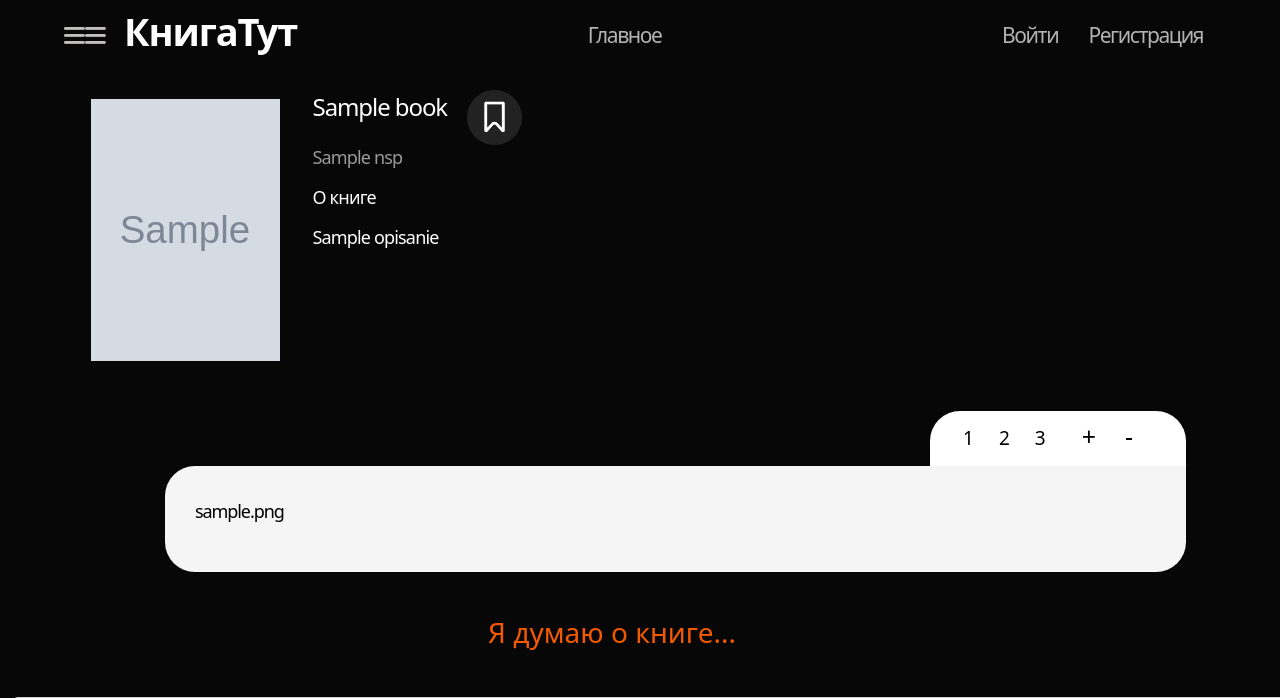
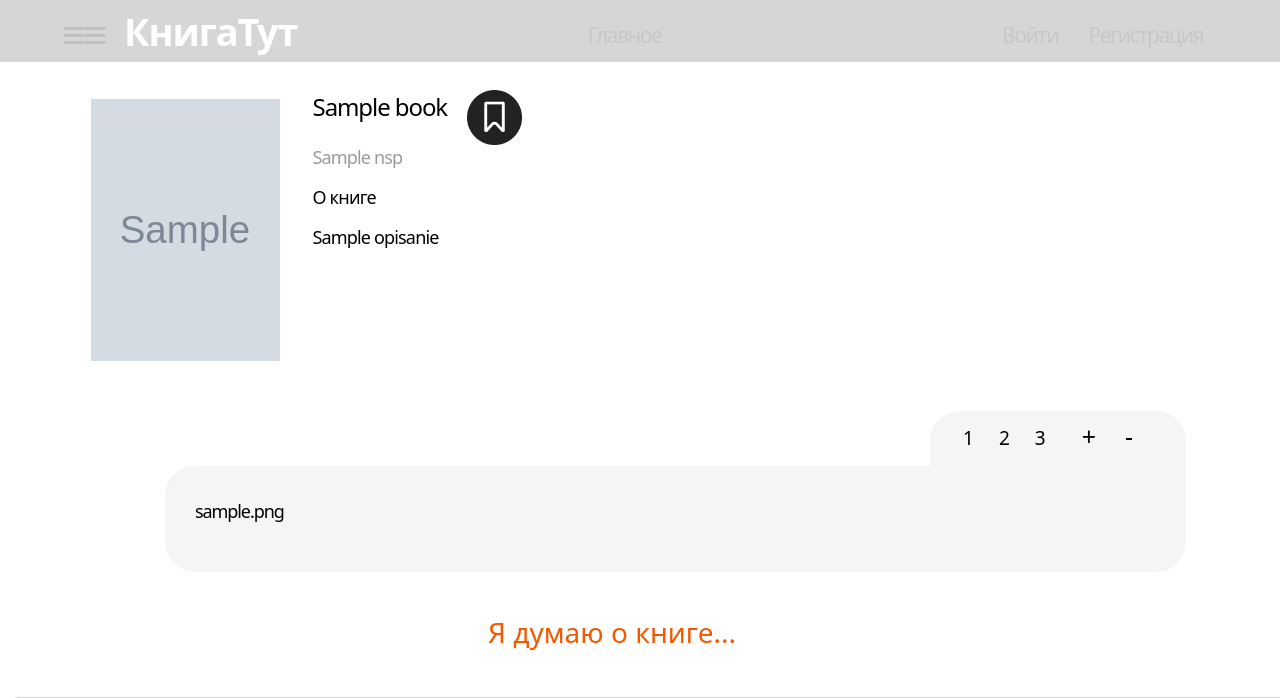
Before and after one commit to NikitaVladimirovich001/cite-books, a Yii app: template views/site/books.php in a window 1280 px wide; the page is wider, and only the part inside the window is pictured. Shown: the top 698 px of that part. Run offline with PHP 8.4 and a stand-in for Yii, Linux system fonts and the light colour scheme; the template is opened without the code that fills it: most values are stand-ins (such as "Sample title", 1, 10 or a date in 2020); grey boxes marked "Sample" are stand-in pictures; data that the repository does not hold is empty; some libraries are stand-ins or nearby versions.

Commit message:
Проблема со сменой темы

```diff
--- a/assets/AppAsset.php
+++ b/assets/AppAsset.php
@@ -21,7 +21,7 @@ class AppAsset extends AssetBundle
     public $baseUrl = '@web';
     public $css = [
         'css/site.css',
-        'css/light.css',
+//        'css/light.css',
     ];
     public $js = [
         'js/script.js',
--- a/views/layouts/main.php
+++ b/views/layouts/main.php
@@ -38,7 +38,7 @@ $this->registerLinkTag(['rel' => 'icon', 'type' => 'image/x-icon', 'href' => Yii
     <meta name="msapplication-TileColor" content="#da532c">
     <meta name="theme-color" content="#ffffff">
 
-    <link rel="stylesheet" href="<?= Yii::$app->request->baseUrl ?>/css/site.css" id="theme">
+    <link rel="stylesheet" href="" id="theme">
 </head>
 <body>
 <?php $this->beginBody() ?>
@@ -46,11 +46,28 @@ $this->registerLinkTag(['rel' => 'icon', 'type' => 'image/x-icon', 'href' => Yii
 <header>
     <div class="navbar-container">
         <div class="block-1">
-            <img src="image/menu.png" alt="" class="navbar-menu">
-            <img src="../image/menu.png" alt="" class="navbar-menu">
-            <div class="navbar-logo">
-                <a href="<?= Yii::$app->homeUrl ?>"><div class="logo">КнигаТут</div></a>
+<!--            <img src="image/menu.png" alt="" class="navbar-menu">-->
+<!--            <img src="../image/menu.png" alt="" class="navbar-menu" id="btn_menu">-->
+
+            <button id="btn_menu" class="btn_menu">
+                <div class="wrap-logo-and-menu">
+                    <img src="image/menu.png" alt="" class="navbar-menu">
+                    <img src="../image/menu.png" alt="" class="navbar-menu" id="btn_menu">
+                    <div class="navbar-logo">
+                        <a href="<?= Yii::$app->homeUrl ?>"><div class="logo">КнигаТут</div></a>
+                    </div>
+                </div>
+            </button>
+
+            <div class="modal" id="modal">
+                <div class="modal_content">
+                    <div class="model_content_smena">
+                        <button id="switchMode" class="modal_content_button"><img src="image/dark.png" class="modal_content_img_dark"><p class="modal_content_text">Смена темы</p></button>
+                    </div>
+                </div>
             </div>
+
+
         </div>
         <div class="block-2">
             <ul class="navbar-ul">
@@ -61,7 +78,6 @@ $this->registerLinkTag(['rel' => 'icon', 'type' => 'image/x-icon', 'href' => Yii
                 <?php if (!Yii::$app->user->isGuest): ?>
                     <li class="navbar-li"><a href="<?= Yii::$app->homeUrl ?>">Главное</a></li>
                     <li class="navbar-li"><a href="<?= Url::to(['/site/my']) ?>">Моё</a></li>
-                    <button id="switchMode">смена</button>
                     <li class="navbar-li"><a href="<?= Url::to(['/site/category']) ?>">Категории</a></li>
                     <!--                    <img src="image/search.png" alt="" class="search"-->
                 <?php endif; ?>
--- a/web/css/light.css
+++ b/web/css/light.css
@@ -10,7 +10,7 @@ p {
 }
 
 h1, h2, h3, h4 {
-    color: #FFF;
+    color: #000;;
 }
 
 a {
@@ -30,6 +30,7 @@ a {
     padding-right: 5%;
     padding-left: 5%;
     justify-content: space-between;
+    background: #00000029;
 }
 
 
@@ -161,6 +162,7 @@ a {
 }
 
 .slider-p {
+    color: black;
     width: 512px;
     height: 72px;
     text-align: center;
@@ -325,7 +327,7 @@ a {
 }
 
 .opisanie-p {
-    color: #ffff;
+    color: #000;
     font-size: 17px;
     font-style: inherit;
     font-weight: 400;
@@ -410,7 +412,7 @@ a {
 }
 
 .title {
-    color: #FFF;
+    color: #000;
     font-size: 24px;
     font-style: normal;
     font-weight: 400;
@@ -428,7 +430,7 @@ a {
 }
 
 .books-podrob {
-    color: #FFF;
+    color: #000;
     font-size: 18px;
     font-style: normal;
     font-weight: 400;
@@ -439,7 +441,7 @@ a {
 .books-opisanie {
     width: 936px;
     min-height: 170px;
-    color: #FFF;
+    color: #000;
     font-size: 18px;
     font-style: normal;
     font-weight: 400;
@@ -494,7 +496,7 @@ a {
 .block_change_text_size {
     width: 256px;
     height: 55px;
-    background: white;
+    background: #f5f5f5;;
     border-radius: 30px 30px 0px 0px;
     padding-top: 13px;
     padding-bottom: 13px;
@@ -607,6 +609,7 @@ a {
 
 .user-p {
     font-size: 19px;
+    color: #000000;
 }
 
 .proposal-text-h {
--- a/web/css/site.css
+++ b/web/css/site.css
@@ -30,6 +30,7 @@ a {
     padding-right: 5%;
     padding-left: 5%;
     justify-content: space-between;
+    background: none;
 }
 
 
@@ -96,13 +97,64 @@ a {
     line-height: normal;
     letter-spacing: -1.14px;
     margin-left: 18px;
+    z-index: 1;
+}
+
+.navbar-logo {
+    z-index: 1;
 }
 
 .navbar-menu {
     margin-top: 8px;
+    z-index: 1;
+}
+
+.modal {
+    width: 247px;
+    height: 255px;
+    background: #222;;
+    margin-left: 47px;
+    margin-top: 0px;
+    border-radius: 0px 0px 30px 30px;
+    z-index: 0;
+    padding-right: 26px;
+    padding-left: 26px;
+    padding-top: 70px;
+}
+
+.modal_content_button {
+    border: none;
+    background: none;
+    padding: 0;
+    cursor: pointer;
+    display: flex;
+    align-items: center;
+    justify-content: center;
+}
+
+.btn_menu {
+    border: none;
+    background: none;
+    padding: 0;
+    cursor: pointer;
+}
+
+.modal_content_img_dark {
+    width: 40px
+}
+
+.modal_content_text {
+    margin-top: 12px;
+    margin-left: 12px;
 }
 
 .block-1 {
+    display: flex;
+    justify-content: space-between;
+    align-items: center;
+}
+
+.wrap-logo-and-menu {
     display: flex;
     justify-content: space-between;
     align-items: center;
@@ -161,6 +213,7 @@ a {
 }
 
 .slider-p {
+    color: #FFFF;
     width: 512px;
     height: 72px;
     text-align: center;
--- a/web/js/script.js
+++ b/web/js/script.js
@@ -1,11 +1,60 @@
-let switchMode = document.getElementById("switchMode");
+document.addEventListener("DOMContentLoaded", function () {
+    // Проверяю, есть ли 'theme' в локальном хранилище
+    let savedTheme = localStorage.getItem("theme");
 
-switchMode.onclick = function () {
-    let theme = document.getElementById("theme");
+    // Если есть, применяем это значение, иначе по умолчанию используем светлую тему
+    if (savedTheme) {
+        document.getElementById("theme").href = savedTheme;
+    } else {
+        document.getElementById("theme").href = "css/light.css"; // Путь к светлой теме
+    }
 
-    if(theme.getAttribute("href") == "css/light.css") {
-        theme.href = 'css/site.css';
-    } else {
-        theme.href = 'css/light.css';
+    let switchMode = document.getElementById("switchMode");
+
+    switchMode.onclick = function () {
+        let theme = document.getElementById("theme");
+
+        // Переключаем тему
+        if (theme.getAttribute("href") === "css/light.css") {
+            theme.href = 'css/site.css'; // Путь к темной теме
+        } else {
+            theme.href = 'css/light.css'; // Путь к светлой теме
+        }
+
+        // Сохраняем выбранную тему в localStorage
+        localStorage.setItem("theme", theme.href);
+    };
+});
+
+
+// кнопка для отоброжение и удаления модального окна
+const modal = document.getElementById("modal");
+const btn_menu = document.getElementById("btn_menu");
+
+let isModalOpened = false;
+
+function openModal() {
+    modal.style.display = "flex";
+    isModalOpened = true;
+}
+
+function closeModal() {
+    if (!isCursorOnModal) {
+        modal.style.display = "none";
+        isModalOpened = false;
     }
 }
+
+btn_menu.addEventListener('mouseover', openModal);
+btn_menu.addEventListener('mouseout', function() {
+    setTimeout(closeModal, 300); // Добавляем небольшую задержку перед закрытием модального окна
+});
+
+modal.addEventListener('mouseover', function() {
+    isCursorOnModal = true;
+});
+
+modal.addEventListener('mouseout', function() {
+    isCursorOnModal = false;
+    setTimeout(closeModal, 300); // Добавляем небольшую задержку перед закрытием модального окна
+});
```
Also changed, not shown: web/image/dark.png (added).
